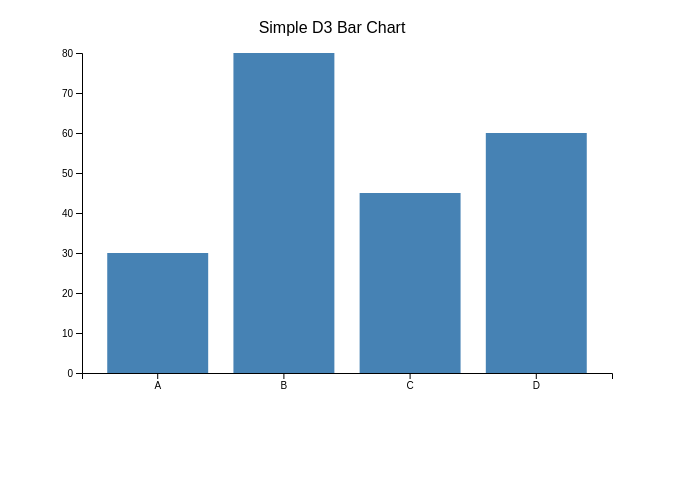
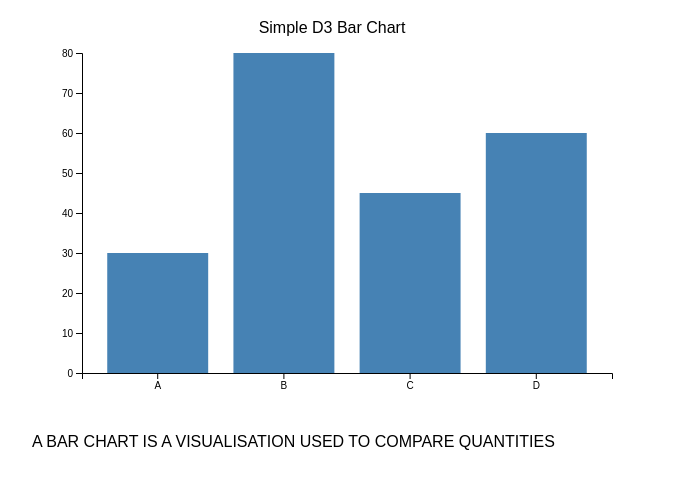
Before and after one commit to NataJovanovic/BigTenCovidCasesPublic, a plain HTML site: page chart.html in a window 1280 px wide. Shown: the part 72-560 px from the top of the page, without its empty margins (0-674 px from the left). Drawn offline with nearby package versions, Linux system fonts and the light colour scheme.

Commit message:
Update chart.html

```diff
--- a/chart.html
+++ b/chart.html
@@ -29,5 +29,8 @@
 
   <!-- Loads your chart code after the page content -->
   <script src="./chart.js"></script>
+  <p>
+    A BAR CHART IS A VISUALISATION USED TO COMPARE QUANTITIES
+    <P>
 </body>
 </html>
```
